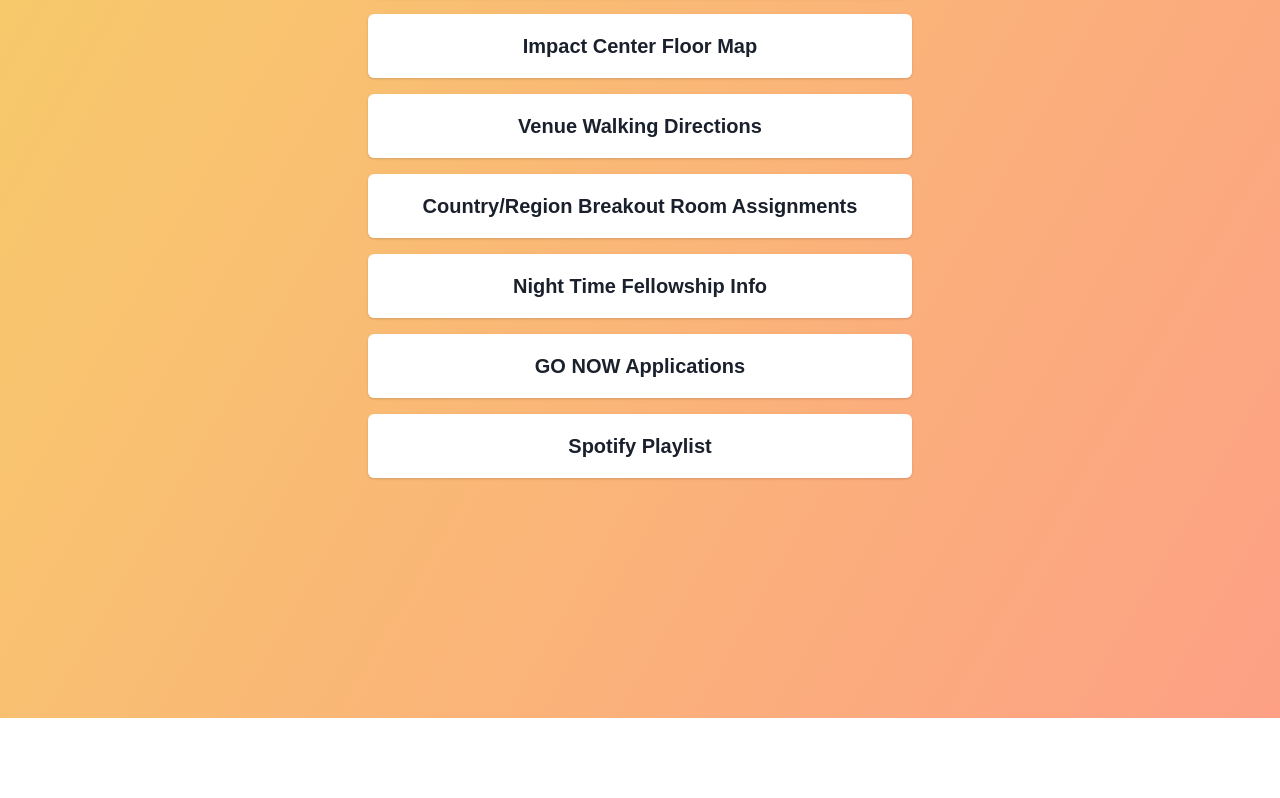
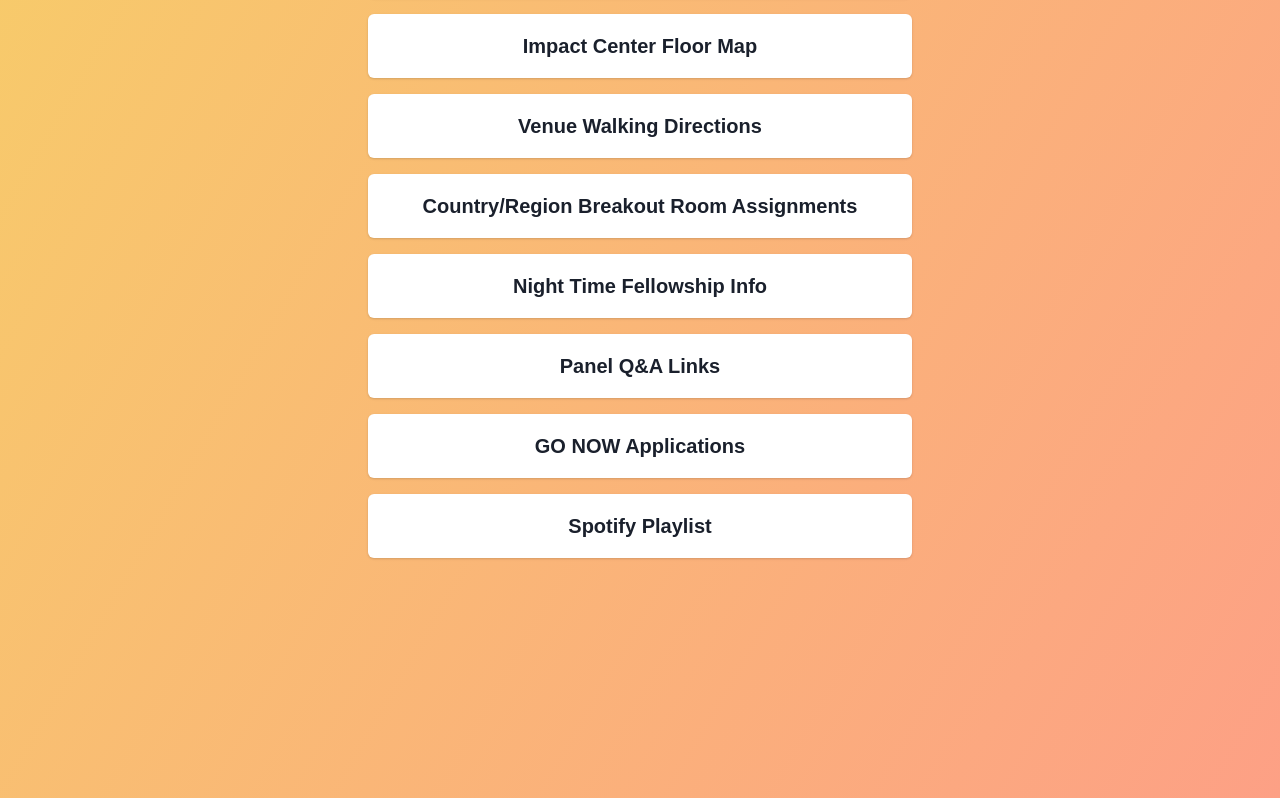
Before and after one commit to ksuhartono97/info.ariseasia.org, a React (Create React App) app: page / in a window 1280 px wide. Shown: the part 666-1464 px from the top of the page. Before the commit the page ends 1384 px from the top, so only its background shows below. Built offline with nearby package versions, Linux system fonts and the light colour scheme; a web font is replaced by a local one.

Commit message:
add panel links

```diff
--- a/src/components/MainContainer.js
+++ b/src/components/MainContainer.js
@@ -25,6 +25,7 @@ const MainContainer = () => {
     { title: "Venue Walking Directions", link: "/walking-directions.pdf" },
     { title: "Country/Region Breakout Room Assignments", link: "/breakouts" },
     { title: "Night Time Fellowship Info", link: "/fellowship-night.png" },
+    {title: "Panel Q&A Links", link: "/panel-questions"},
     {
       title: "GO NOW Applications",
       link: "https://form.jotform.com/231630446225449",
@@ -101,6 +102,9 @@ const MainContainer = () => {
       title: "Sat, July 29 Morning",
       link: "https://us02web.zoom.us/j/81045025169?pwd=M0pEeWpuaG10Wjg5NTJOS0o0VmZiQT09",
     },
+  ];
+  const panelQAndAItems = [
+    { title: "Day 2 - Wed, July 25: Digital Ministry", link: "https://www.menti.com/al64e1kvx34m?source=qr-page" },
   ];
   const breakoutItems = {
     headers: ["Country/Region", "Room Number"],
@@ -185,6 +189,14 @@ const MainContainer = () => {
         }
       />
       <Route
+        path="/panel-questions"
+        element={
+          <LayoutContainer title="Panel Q&A Links">
+            <CardSection items={panelQAndAItems} />
+          </LayoutContainer>
+        }
+      />
+      <Route
         path="/breakouts"
         element={
           <LayoutContainer title="Country/Region Breakout Room Assignments">
--- a/src/components/navbar/Navbar.js
+++ b/src/components/navbar/Navbar.js
@@ -46,6 +46,7 @@ const Navbar = () => {
                 <Link href="/workshops">Workshops</Link>
                 <Link href="/speakers">Speaker Bios</Link>
                 <Link href="/translation">Session Translation Zoom Links</Link>
+                <Link href="/panel-questions">Panel Q&A Links</Link>
                 <Link href="/breakouts">Country/Region Breakout Room Assignments</Link>
                 {/* <Link href="/faq">FAQ</Link> */}
 
```
